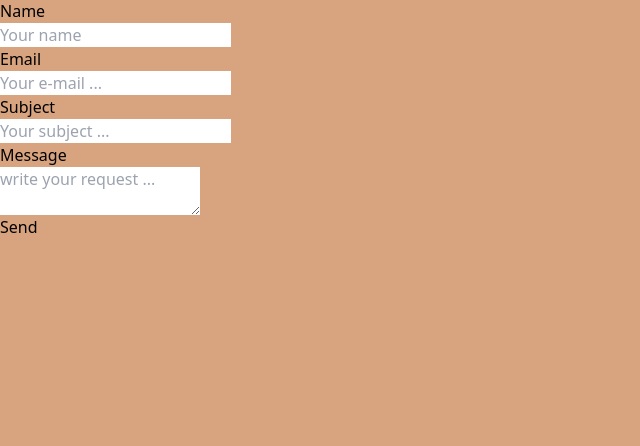
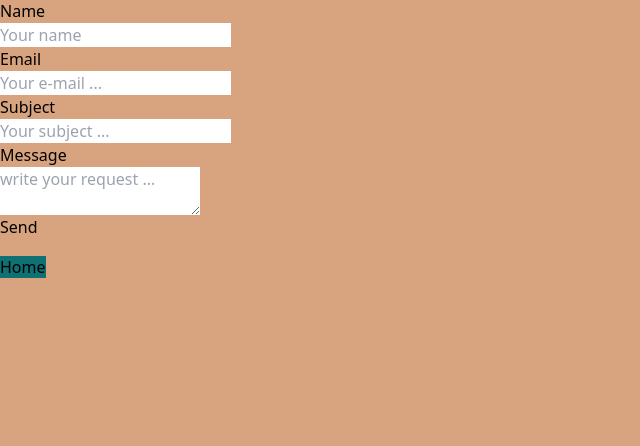
Before and after one commit to Sharvin-M/flaskPortfolio, a Flask app: page /contact in a window 1280 px wide. Shown: the part 25-471 px from the top of the page, without its empty margins (0-640 px from the left). Run offline with Flask 3, Linux system fonts and the light colour scheme; style sheets or scripts are compiled from the project's sources; some libraries are stand-ins or nearby versions.

Commit message:
added home button to contacts page

```diff
--- a/main.py
+++ b/main.py
@@ -1,5 +1,6 @@
 from flask import Flask, render_template, url_for, request, redirect, g
 # from flask_mail import Mail, Message
+from flask_mail import Mail, Message
 from flask_sqlalchemy import SQLAlchemy
 from flask_wtf import FlaskForm
 from flask_wtf.csrf import CSRFProtect
@@ -10,11 +11,12 @@ import smtplib
 
 
 
+
 # page routes
 app = Flask(__name__)
+SECRET_KEY = os.urandom(32)
 
-SECRET_KEY = os.urandom(32)
-app.config['SECRET_KEY'] = SECRET_KEY
+
 
 class ContactForm(FlaskForm):
     name = StringField("Name")
--- a/templates/contact.html
+++ b/templates/contact.html
@@ -36,5 +36,7 @@
     </form>
 </div>
 </body>
+<a class="ml-4 inline-flex text-gray-700 border-0 py-2 px-6 focus:outline-none hover:bg-gray-200 rounded text-lg"
+            style="background-color: #0F7173" href="{{ url_for('index') }}">Home</a>
 
 {% endblock %}
```
